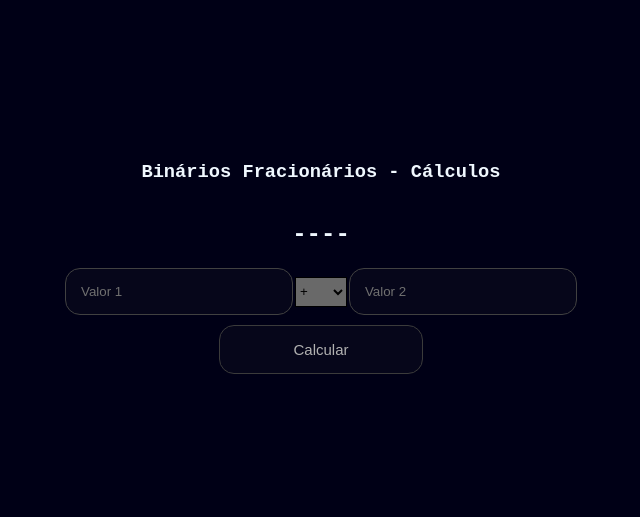
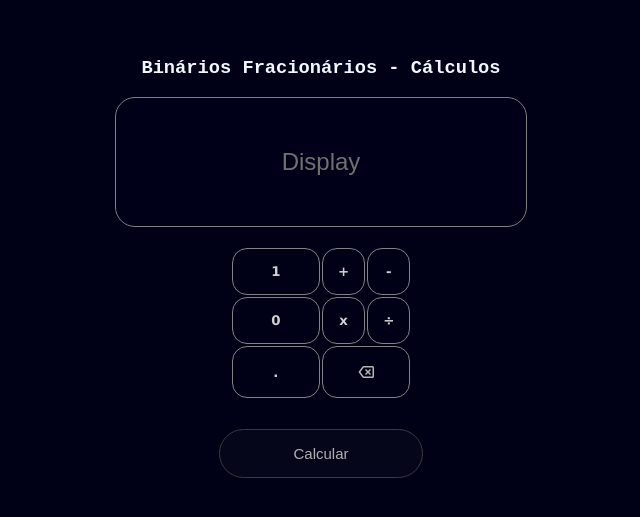
Before and after one commit to hyago1/calculadora-binarios-fracionarios, a plain HTML site: page index.html in a window 1280 px wide. Shown: the part 137-654 px from the top of the page, without its empty margins (319-959 px from the left). Drawn offline with nearby package versions, Linux system fonts and the light colour scheme.

Commit message:
button added

```diff
--- a/index.html
+++ b/index.html
@@ -6,6 +6,7 @@
     <meta name="viewport" content="width=device-width, initial-scale=1.0">
     <link rel="preconnect" href="https://fonts.googleapis.com">
 <link rel="preconnect" href="https://fonts.gstatic.com" crossorigin>
+<link rel="stylesheet" href="https://fonts.googleapis.com/css2?family=Material+Symbols+Outlined:opsz,wght,FILL,GRAD@20..48,100..700,0..1,-50..200" />
 <link href="https://fonts.googleapis.com/css2?family=Roboto:ital,wght@0,100;0,300;0,400;0,500;0,700;0,900;1,100;1,300;1,400;1,500;1,700;1,900&display=swap" rel="stylesheet">
     <title>1010101</title>
     <link rel="stylesheet" href="styles.css">
@@ -15,19 +16,38 @@
     <div class="calc">
         <h3>Binários Fracionários - Cálculos</h3>
 
-        <h2 id="resultado">----</h2>
         <div class="main">
-            <div style="display: flex;align-items: center; justify-content: center;width: 100%;">
+            <div style="display: flex;align-items: center; justify-content: center;flex-direction: column; width: 100%;">
 
-                <input type="text" placeholder="Valor 1" onkeyup="numDecimal(value)" class="boxNumber" name=""
+                <!-- <input type="text" placeholder="Valor 1" onkeyup="numDecimal(value)" class="boxNumber" name=""
                     id="num1"><br>
                 <select id="op" class="input">
                     <option value="somar">+</option>
                     <option value="subtrair">-</option>
                     <option value="multiplicar">*</option>
-                </select>
+                </select> -->
+
+<div>
+
+    <input type="text" id="display" disabled placeholder="Display">
+</div>
+
+<div class="btns">
+    <button onclick="adcionaNumAoDisplay('1')">1</button>
+    <button onclick="soma()"  >+</button>
+    <button onclick="subtrair()">-</button>
+    <button onclick="adcionaNumAoDisplay('0')">0</button>
+    <button onclick="multplicar()">x</button>
+    <button  onclick="dividir()">÷</button>
+    <button id="ponto" onclick="adcionaNumAoDisplay('.')">.</button>
+    <button id="apagar" onclick="adcionaNumAoDisplay('x')"><svg xmlns="http://www.w3.org/2000/svg" height="20px" viewBox="0 -960 960 960" width="20px" fill="#B7B7B7"><path d="m480-336 96-96 96 96 48-48-96-96 96-96-48-48-96 96-96-96-48 48 96 96-96 96 48 48ZM372-192q-16.85 0-31.92-7.5Q325-207 314-221L120-480l194-259q11-14 26.08-21.5Q355.15-768 372-768h420q29.7 0 50.85 21.16Q864-725.68 864-695.96v432.24Q864-234 842.85-213T792-192H372ZM210-480l162 216h420v-432H372L210-480Zm372 0Z"/></svg></button>
+</div>
+
+
+
+<!--
                 <input type="text" placeholder="Valor 2" onkeyup="numDecimal2(value)" class="boxNumber" name=""
-                    id="num2">
+                    id="num2"> -->
 
             </div>
 
--- a/script.js
+++ b/script.js
@@ -9,7 +9,9 @@ var valorFracional2B = 0;
 var resultado
 var ieee754N1;
 var ieee754N2;
-
+var num1;
+var num2;
+var op;
 function clean() {
     valorDecimal = 0;
     valorFracional = 0;
@@ -24,10 +26,10 @@ function clean() {
 function numm(num) {
     var value;
     if (num == 1) {
-        var num1 = document.getElementById("num1").value
+
         value = num1
     } else {
-        var num2 = document.getElementById("num2").value
+
         value = num2
     }
     return value;
@@ -97,10 +99,77 @@ function numDecimal2(num) {
     spanDec.textContent = "Valor 2 - decimal: " + calculo
 }
 
+function adcionaNumAoDisplay(num) {
+    var jatem = false
+    var display = document.getElementById("display")
+    if (num == "x") {
+
+        display.value = display.value.substring(0, display.value.length - 1)
+    } else if (num == ".") {
+        if (display.value.includes(".") == false) {
 
 
+            display.value += num;
+
+        }
+
+
+    } else {
+        display.value += num;
+    }
+
+
+
+
+
+
+
+
+
+
+
+}
+
+function soma() {
+    var display = document.getElementById("display")
+    num1 = display.value;
+    display.value = ""
+    op = "somar"
+    numDecimal(num1)
+}
+
+function subtrair() {
+    var display = document.getElementById("display")
+    num1 = display.value;
+    display.value = ""
+    op = "subtrair"
+    numDecimal(num1)
+
+}
+function multiplicar() {
+    var display = document.getElementById("display")
+    num1 = display.value;
+    alert(num1)
+    display.value = ""
+    op = "multiplicar"
+    numDecimal(num1)
+
+}
+function dividir() {
+    var display = document.getElementById("display")
+    num1 = display.value;
+    alert(num1)
+    display.value = ""
+    op = "dividir"
+    numDecimal(num1)
+
+}
+
 function calcular() {
-
+    if (num1 != null) {
+        var display = document.getElementById("display")
+        num2 = display.value;
+        numDecimal2(num2)
 
         if ((numm(1) != "" && numm(2) != "") && (numm(1).includes(".") && numm(2).includes("."))) {
 
@@ -123,11 +192,13 @@ function calcular() {
             console.log((valorDecimal + valorFracional));
             console.log((valorDecimal2 + valorFracional2));
 
-        let op = document.getElementById("op")
-        if (op.value == "somar") {
+
+            if (op == "somar") {
                 resultado = (valorDecimal + valorFracional) + (valorDecimal2 + valorFracional2)
-        } else if (op.value == "subtrair") {
+            } else if (op == "subtrair") {
                 resultado = (valorDecimal + valorFracional) - (valorDecimal2 + valorFracional2)
+            } else if (op == "dividir") {
+                resultado = (valorDecimal + valorFracional) / (valorDecimal2 + valorFracional2)
             } else {
                 resultado = (valorDecimal + valorFracional) * (valorDecimal2 + valorFracional2)
             }
@@ -135,12 +206,24 @@ function calcular() {
 
             var stringResultado = resultado.toString(2)
 
+
+
+            var display = document.getElementById("display")
+            display.value = stringResultado
+
             document.getElementById("resultado").textContent = `${stringResultado}`
             document.getElementById("resultadoDecimal").textContent = `Resultado - decimal: ${resultado}`
+
+
             calcIeee754(1)
         } else {
             alert("Digite os valores - Ex: 110.01")
         }
+    }
+    else {
+        alert("Digite o segundo valor antes")
+    }
+
 
 }
 
--- a/styles.css
+++ b/styles.css
@@ -10,6 +10,40 @@ height: 100vh;
 
 font-family: 'Courier New', Courier, monospace ;
 }
+.btns{
+
+    margin: 20px;
+    display: grid;
+    grid-template-columns: 2fr 1fr   1fr;
+
+
+    grid-column-gap: 0px;
+    grid-row-gap: 0px;
+    }
+#apagar{
+    grid-column-start: 2;
+    grid-column-end: 4;
+    display: flex;
+    justify-content: center;
+    align-items: center;
+    font-size: medium;
+}
+button{
+    padding: 15px;
+    background: rgb(0, 0, 22);
+    border: 1px solid;
+    cursor: pointer;
+    font-weight: bold;
+    color: rgb(209, 209, 209);
+    margin: 1px;
+    border-radius: 15px;
+    border-color: #838383;
+    font-family: 'Lucida Sans', 'Lucida Sans Regular', 'Lucida Grande', 'Lucida Sans Unicode', Geneva, Verdana, sans-serif;
+}
+button:hover{
+    background-color: rgb(16, 16, 51) ;
+}
+
 
 input , select{
     outline: 0;
@@ -51,6 +85,16 @@ select{
     flex-direction: column;
     width: 80%;
 }
+#display{
+    text-align: center;
+    padding: 50px;
+font-size: x-large;
+color: aliceblue;
+
+    background-color: rgb(0, 0, 24);
+    border: 0.5px solid grey;
+    border-radius: 20px;
+}
 .info{
 
     display: none;
@@ -73,7 +117,7 @@ ul{
 .btnCalc{
     padding: 15px;
     width: 40%;
-    border-radius: 15px;
+    border-radius: 40px;
     background-color:rgb(6, 6, 26) ;
     border-color: #3b3b3b;
     color: rgb(177, 177, 177);
@@ -83,7 +127,7 @@ ul{
 }
 .btnCalc:hover{
 
-    background-color: rgb(9, 9, 32) ;
+    background-color: rgb(16, 16, 51) ;
 
 }
 .calcIeee754{
```
Lines whose indentation alone changed are shown as unchanged.
